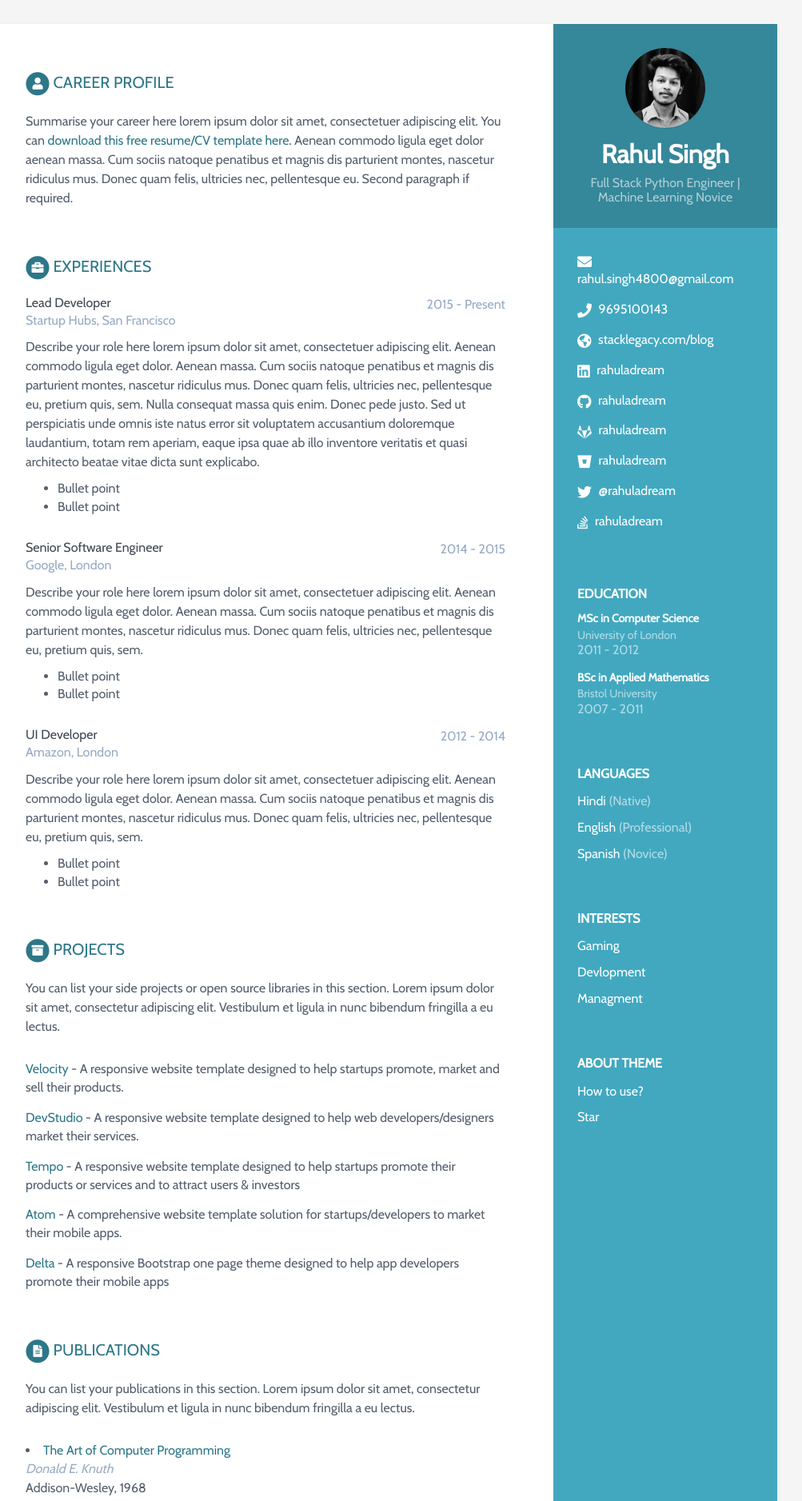
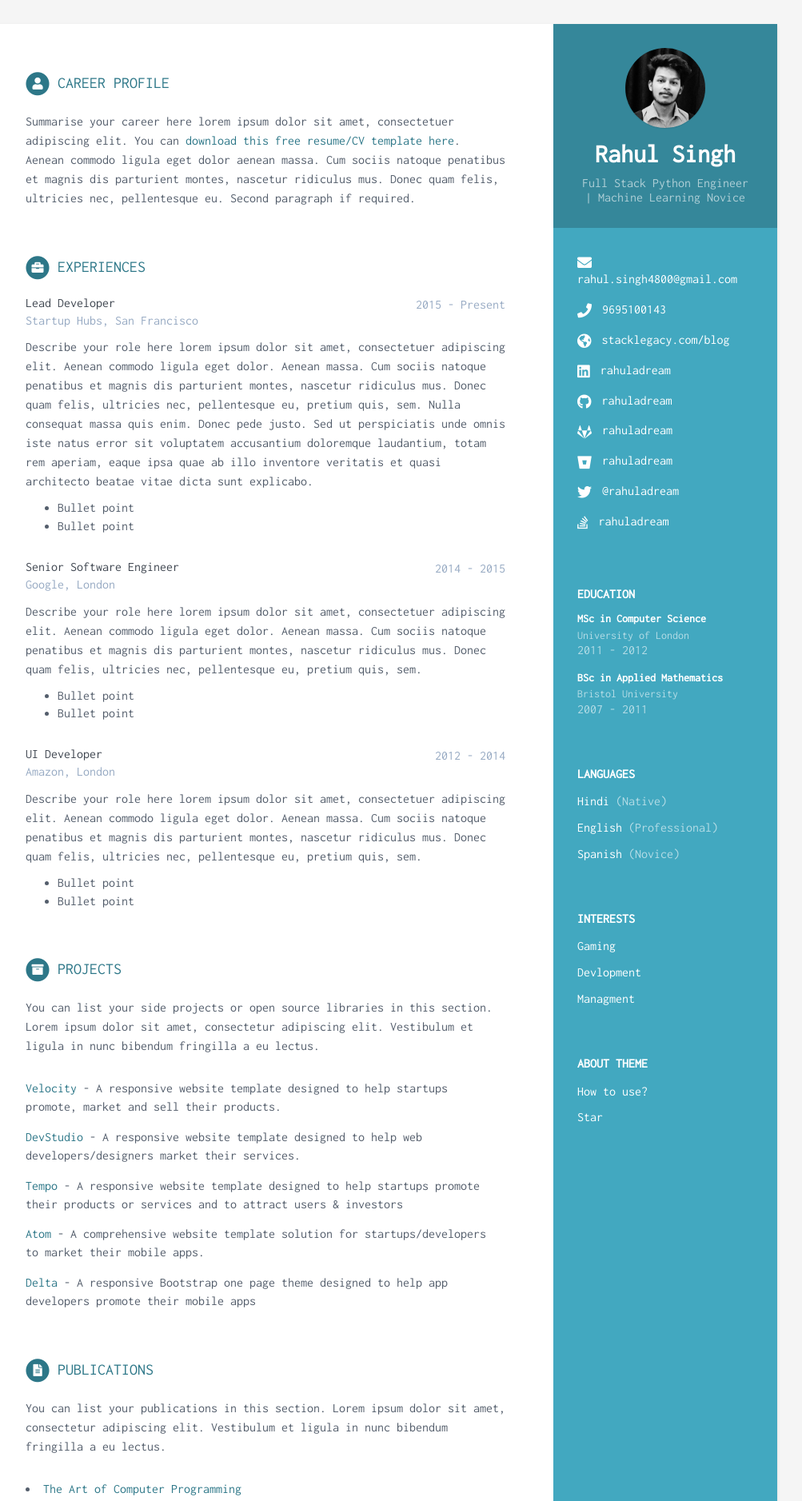
Before and after one commit to rahuladream/rahuladream.github.io, a Jekyll site: the page built from index.html, in a window 1280 px wide. Shown: the top 1877 px of the page at 80% size, without its empty margins (168-1171 px from the left). Built offline with Jekyll 4.4.1, drawn with Linux system fonts in a browser that asks for light colours.

Commit message:
final font for now

```diff
--- a/_sass/_base.scss
+++ b/_sass/_base.scss
@@ -7,8 +7,8 @@
 
 
 body {
-    // font-family: 'Inconsolata', monospace;
-    font-family: 'Cabin', sans-serif;
+    font-family: 'Inconsolata', monospace;
+    // font-family: 'Cabin', sans-serif;
     color: $text-color-secondary;
     background: $smoky-white;
     font-size: 16px;
```
